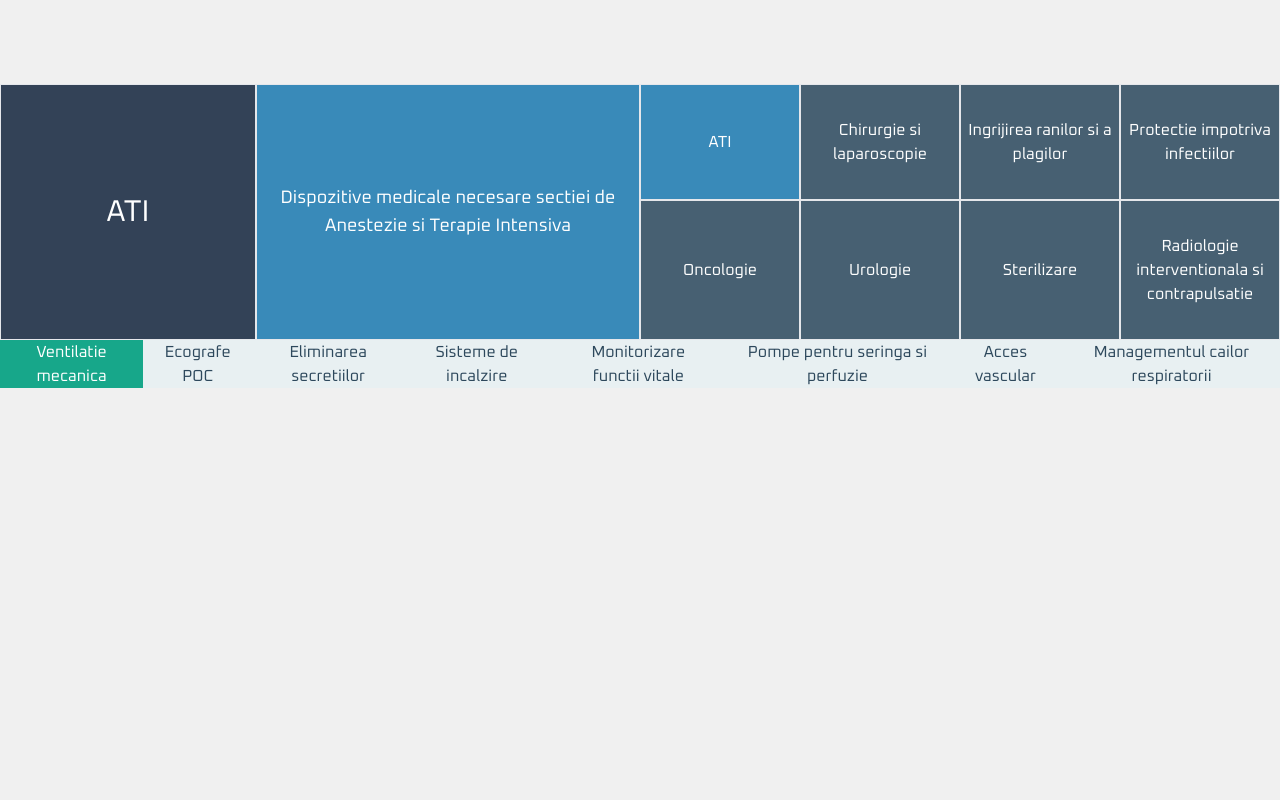
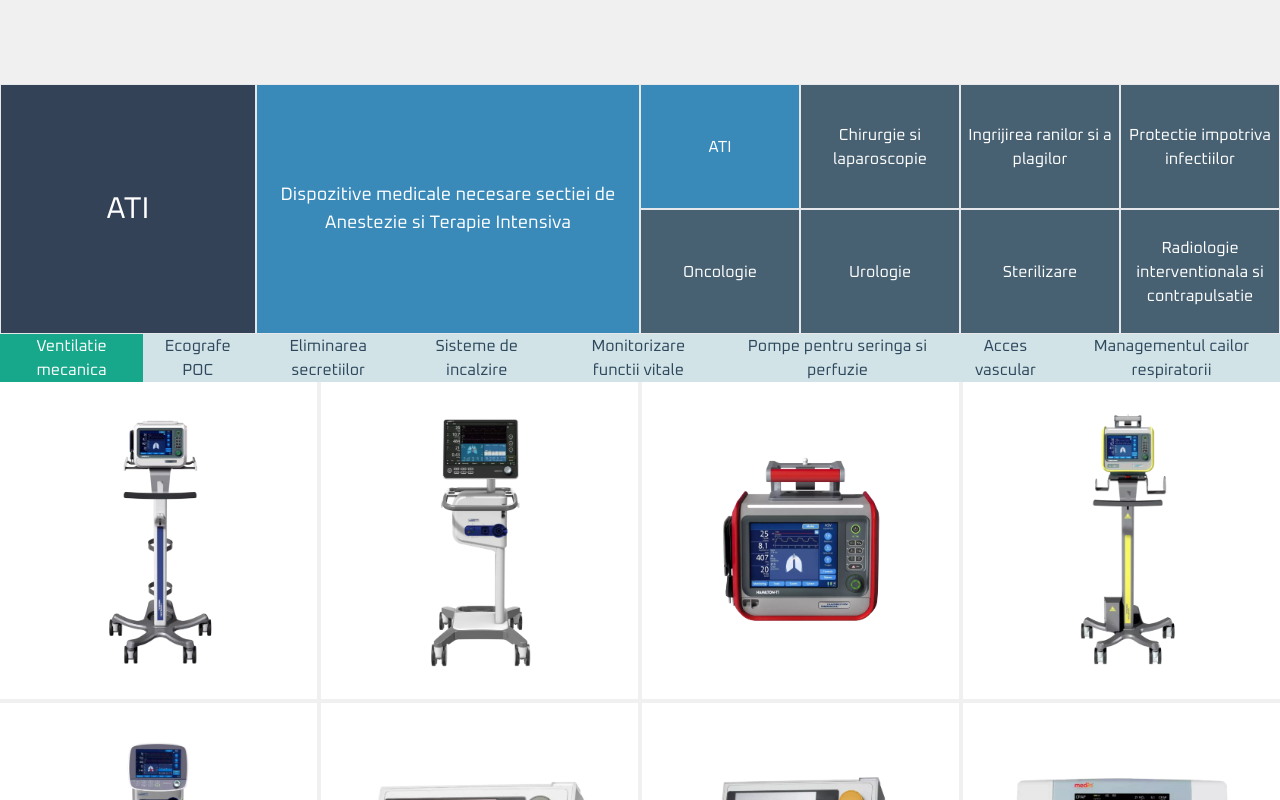
Before and after one commit to MariusDamian/Alpha-Medical, a Next.js app: page /produse in a window 1280 px wide. Shown: the part 220-1020 px from the top of the page. Before the commit the page ends 800 px from the top, so only its background shows below. Built offline with nearby package versions, Linux system fonts and the light colour scheme.

Commit message:
Products update

```diff
--- a/pages/components/HomePage/Products.js
+++ b/pages/components/HomePage/Products.js
@@ -6,7 +6,6 @@ import { dataContext } from "../../../Util/ContextData";
 
 function Products() {
   const { currentCategory, setCurrentCategory } = useContext(dataContext);
-  console.log(currentCategory);
 
   let currentSub = subcategories?.filter((subcat) => subcat.subCatPar.replace(/ /g, "-").toLowerCase() === categories[currentCategory].catName.replace(/ /g, "-").toLowerCase());
 
@@ -14,9 +13,9 @@ function Products() {
     <div className='flex flex-col items-end max-left mb-10'>
       <div className='flex flex-row w-full'>
         <div className='w-1/3 aspect-square'>
-          <img src={`../../images/categoryImage/${categories[currentCategory].catImage}`} className='w-full' alt='' />
+          <img src={`../../images/categoryImage/${categories[currentCategory]?.catImage}`} className='w-full' alt='' />
         </div>
-        <div className='w-1/3 aspect-square bg-black flex flex-col text-white px-20 pt-[15%] space-y-5 relative'>
+        <div className='w-1/3 aspect-square bg-black flex flex-col text-white px-20 pt-[10%] space-y-5 relative'>
           <div className='flex flex-row space-x-2 p-2 absolute top-0 right-0'>
             <button onClick={() => (currentCategory === 0 ? setCurrentCategory(categories.length - 1) : setCurrentCategory(currentCategory - 1))}>
               <img src='../../images/left-arrow.svg' alt='' />
@@ -25,9 +24,9 @@ function Products() {
               <img src='../../images/right-arrow.svg' alt='' />
             </button>
           </div>
-          <h1 className='text-5xl font-semibold'>{categories[currentCategory].catName}</h1>
-          <h1 className='text-xl'>{categories[currentCategory].catDescription}</h1>
-          <Link href={"produse"}>
+          <h1 className='text-5xl font-semibold'>{categories[currentCategory]?.catName}</h1>
+          <h1 className='text-xl'>{categories[currentCategory]?.catDescription}</h1>
+          <Link href={"/produse"}>
             <button className='css-button-sliding-to-left--black'>Descopera</button>
           </Link>
         </div>
@@ -35,7 +34,7 @@ function Products() {
           <h1 className='text-4xl font-semibold'>Categorii</h1>
           <ul className='list-disc mt-10 space-y-2'>
             {currentSub.map((cat, key) => (
-              <li key={key}>{cat.subCatName}</li>
+              <li key={key}>{cat?.subCatName}</li>
             ))}
           </ul>
         </div>
@@ -43,7 +42,7 @@ function Products() {
       <div className='h-20 w-full bg-alpha-green lg:flex hidden flex-row items-center text-white'>
         {categories.map((categorie, key) => (
           <button onClick={() => setCurrentCategory(key)} className='px-8 h-full w-fit flex items-center border-t border-r text-left' key={key}>
-            {categorie.catName}
+            {categorie?.catName}
           </button>
         ))}
       </div>
--- a/pages/produse/index.js
+++ b/pages/produse/index.js
@@ -5,6 +5,7 @@ import categories from "../components/JSON/categories.json";
 import subcategories from "../components/JSON/subcategories.json";
 import { React, useState, useEffect, useContext } from "react";
 import { dataContext } from "../../Util/ContextData";
+import Link from "next/link";
 
 function Produse() {
   const { currentCategory, setCurrentCategory } = useContext(dataContext);
@@ -12,7 +13,7 @@ function Produse() {
 
   let currentSub = subcategories?.filter((subcat) => subcat.subCatPar.replace(/ /g, "-").toLowerCase() === categories[currentCategory].catName.replace(/ /g, "-").toLowerCase());
 
-  console.log(currentSub[currentSubCat]);
+  let prodArray = products?.filter((prod) => prod.subcategory === currentSub[currentSubCat].subCatName);
 
   function changeCat(crr) {
     setCurrentCategory(crr);
@@ -27,22 +28,37 @@ function Produse() {
         <div className='h-full pt-36 flex flex-col max-w-[1440px] mx-auto'>
           <h1 className='mt-10 mb-20 text-4xl'>Produsele noastre</h1>
 
-          <div className='w-full h-64 flex flex-row text-white'>
-            <div className='bg-[#334257] w-[20%] border flex items-center justify-center text-center text-3xl px-3'>{categories[currentCategory].catName}</div>
-            <div className='bg-[#398AB9] w-[30%] border flex items-center justify-center text-center text-lg px-5'>{categories[currentCategory].catDescription}</div>
+          <div className='w-full h-[250px] flex flex-row text-white'>
+            <div className='bg-[#334257] w-[20%] border flex items-center justify-center text-center text-3xl px-3'>{categories[currentCategory]?.catName}</div>
+            <div className='bg-[#398AB9] w-[30%] border flex items-center justify-center text-center text-lg px-5'>{categories[currentCategory]?.catDescription}</div>
             <div className='w-[50%] grid grid-cols-4'>
               {categories.map((cat, key) => (
-                <div onClick={() => changeCat(key)} key={key} className={`flex items-center cursor-pointer justify-center border text-center ${cat.catName === categories[currentCategory].catName ? "bg-[#398AB9]" : "bg-[#476072]"}`}>
-                  <p>{cat.catName}</p>
+                <div onClick={() => changeCat(key)} key={key} className={`flex hover:bg-[#398AB9] items-center cursor-pointer justify-center border min-h-[125px] text-center ${cat?.catName === categories[currentCategory]?.catName ? "bg-[#398AB9]" : "bg-[#476072]"}`}>
+                  {cat?.catName}
                 </div>
               ))}
             </div>
           </div>
-          <div className='bg-[#E8F0F2] flex flex-row h-12'>
+
+          <div className='bg-[#D2E3E7] flex flex-row h-12'>
             {currentSub.map((cat, key) => (
-              <div onClick={() => setCurrentSubCat(key)} className={`flex items-center justify-center text-center h-full cursor-pointer ${currentSubCat === key ? "bg-alpha-green text-white" : ""}`} key={key}>
-                <p className='px-5 w-full'>{cat.subCatName}</p>
+              <div onClick={() => setCurrentSubCat(key)} className={`flex items-center hover:bg-alpha-green hover:text-white justify-center text-center h-full cursor-pointer ${currentSubCat === key ? "bg-alpha-green text-white" : ""}`} key={key}>
+                <p className='px-5 w-full'>{cat?.subCatName}</p>
               </div>
+            ))}
+          </div>
+
+          <div className='grid grid-cols-4 gap-1'>
+            {prodArray.map((product, key) => (
+              <Link href={`/produse/${product?.name.replace(/ /g, "-").toLowerCase()}`}>
+                <div className='bg-white cursor-pointer relative group' key={key}>
+                  <img src={`images/productImage/logoPic/${product?.logoPic}`} alt='' className='scale-90' />
+                  <div className='min-h-24 w-full bg-[#A2DBFA75]/50 backdrop-blur absolute bottom-0 z-50 group-hover:opacity-100 opacity-0 transition-all transform duration-500 p-4'>
+                    <h1 className='text-2xl'>{product?.name}</h1>
+                    <p className='text-lg'>{product?.smallDescription}</p>
+                  </div>
+                </div>
+              </Link>
             ))}
           </div>
         </div>
```
